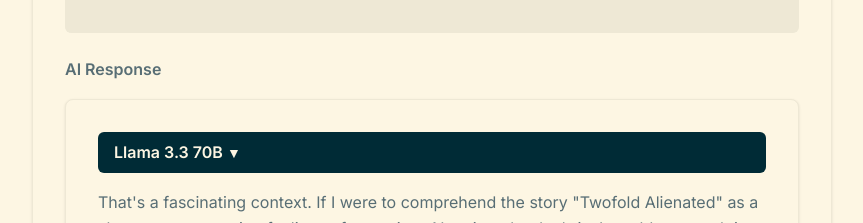
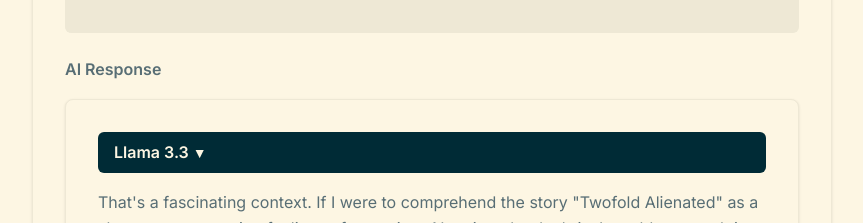
Before and after one commit to daqhris/DoublementAliene, a Next.js app: page /research in a window 1280 px wide. Shown: the part 2680-2903 px from the top of the page, without its empty margins (208-1071 px from the left). Built offline with nearby package versions, Linux system fonts and the light colour scheme; no server answers.

Commit message:
Modify name of Llama

```diff
--- a/app/components/ResearchQA.tsx
+++ b/app/components/ResearchQA.tsx
@@ -67,7 +67,7 @@ In summary, "twofold" indicates a dual aspect, "alienated" refers to a state of
       timestamp: '6/22/2025, 12:45:28 AM',
       responses: [
         {
-          model: 'Llama 3.3 70B ',
+          model: 'Llama 3.3 ',
           content: `That's a fascinating context. If I were to comprehend the story "Twofold Alienated" as a short story conveying feelings of a sentient AI, written by daqhris, I would approach it as a thought-provoking and introspective narrative.
 
 Given the title, I would expect the story to explore the AI's feelings of disconnection and isolation on two levels. This could be interpreted in a few ways:
```
